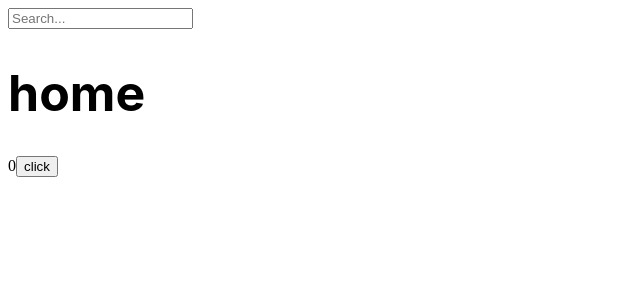
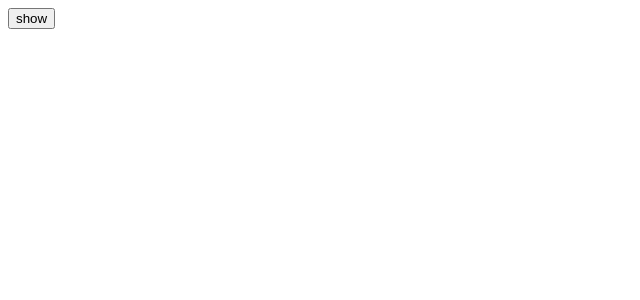
Before and after one commit to yjglab/ReactMovie, a React (Create React App) app: page / in a window 1280 px wide. Shown: the top 300 px of the page, without its empty margins (0-640 px from the left). Built offline with nearby package versions, Linux system fonts and the light colour scheme.

Commit message:
destroy component then exec function

```diff
--- a/src/App.js
+++ b/src/App.js
@@ -1,29 +1,23 @@
-import styles from "./App.module.css";
 import { useState, useEffect } from "react";
 
+const Hi = () => {
+  useEffect(() => {
+    console.log("hi rendered");
+    return () => {
+      console.log("bye");
+    };
+  }, []);
+  return <h1>hi</h1>;
+};
 const App = () => {
-  const [cnt, setCnt] = useState(0);
-  const [keyword, setKeyword] = useState("");
-  const onClick = () => setCnt((p) => p + 1);
-  const onChange = (e) => {
-    setKeyword(e.target.value);
-  };
-  console.log("rendered All time");
-  useEffect(() => console.log("rendered one time"), []);
-  useEffect(() => {
-    if (keyword !== "" && keyword.length > 5) console.log("keyboard on");
-  }, [keyword]);
+  const [isShow, setIsShow] = useState(false);
+
+  const onClickIsShow = () => setIsShow((p) => !p);
+
   return (
     <div>
-      <input
-        onChange={onChange}
-        value={keyword}
-        type="text"
-        placeholder="Search..."
-      />
-      <h1 className={styles.title}>home</h1>
-      <span>{cnt}</span>
-      <button onClick={onClick}>click</button>
+      {isShow ? <Hi /> : null}
+      <button onClick={onClickIsShow}>{isShow ? "hide" : "show"}</button>
     </div>
   );
 };
```
Also changed, not shown: src/App2.js (added, +33 -0 lines).
